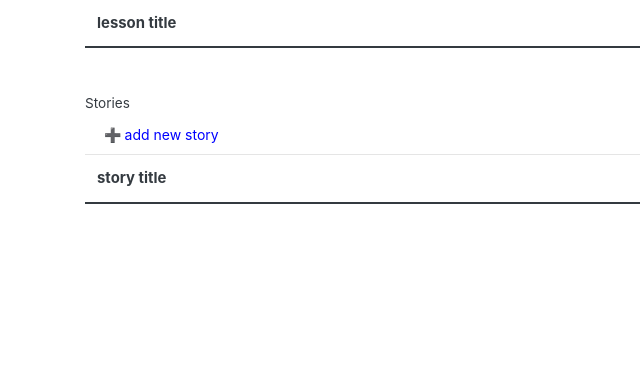
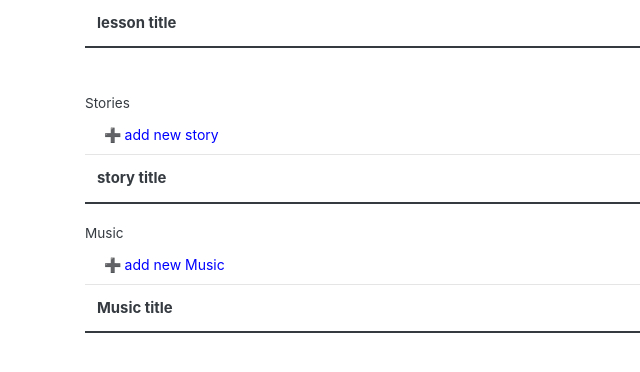
Before and after one commit to rezeq1/EducationWebsite, a Django app: page /KinderGartenHome/ in a window 1280 px wide. Shown: the part 125-497 px from the top of the page, without its empty margins (0-640 px from the left). Run offline with Django 3.2, Linux system fonts and the light colour scheme; a user stored in the database is signed in; data comes from the database, SQL or seed files in the repository; both versions use the stored data as it was after the commit; lists and menus that the app fills with data are empty; some libraries are stand-ins or nearby versions.

Commit message:
fix bugs

```diff
--- a/educationweb/kindergarten/templates/kindergarten/KinderGartenHome.html
+++ b/educationweb/kindergarten/templates/kindergarten/KinderGartenHome.html
@@ -48,6 +48,32 @@
 
     <td><a href="{% url 'story_info' id=story.id %}" style="color:blue" class="btn">Show info</a></td>
 
+  </tr>
+{%endfor%}
+</tbody>
+</table>
+</div>
+<div class="content-section">
+<small>Music</small>
+<br>
+<a href="{% url 'add_music' %}" style="color:blue" class="btn">&#10133; add new Music</a>
+
+<table class="table table-striped">
+
+<thead>
+    <tr>
+        <th scope="col">Music title </th>
+        <th scope="col"></th>
+    </tr>
+</thead>
+<tbody>
+{% for music in musics %}
+<tr>
+    <td>{{music.title}}</td>
+
+    <td><audio src="{{music.music_file.url}}" controls>
+</audio></td>
+
 
 
   </tr>
--- a/educationweb/kindergarten/views.py
+++ b/educationweb/kindergarten/views.py
@@ -112,7 +112,8 @@ def KinderGartenHome(req):
     KG=Kindergarten.objects.filter(myTeacher=teacher).first()
     lessons=lesson.objects.filter(garten=KG).all()
     stories=Story.objects.filter(garten=KG).all()
-    return render(req,'kindergarten/KinderGartenHome.html',{'lessons':lessons,'stories':stories})
+    musics=Music.objects.filter(garten=KG).all()
+    return render(req,'kindergarten/KinderGartenHome.html',{'lessons':lessons,'stories':stories,'musics':musics})
 
 
 @login_required
--- a/educationweb/users/templates/users/base.html
+++ b/educationweb/users/templates/users/base.html
@@ -102,6 +102,8 @@
                       <li class="list-group-item list-group-item-light">  <a href="{% url 'kindergarten_activites'%}">&#127909; Show  lessons</a> </li>
                       <li class="list-group-item list-group-item-light">  <a href="{% url 'show_homeworks_for_kid'%}">&#128218; Show homeworks</a> </li>
                       <li class="list-group-item list-group-item-light">  <a href="{% url 'Get_Kid_stories'%}">&#128213; Show stories</a> </li>
+                      <li class="list-group-item list-group-item-light">  <a href="{% url 'Get_Kid_Musics'%}">&#x1F3BC; Play Music</a> </li>
+
                       <li class="list-group-item list-group-item-light">  <a href="{% url 'Play_game'%}"> &#127918; Play games </a> </li>
                       <li class="list-group-item list-group-item-light">  <a href="{% url 'Kid_Edit_info'%}">&#128260; Edit account information</a> </li>
                       <li class="list-group-item list-group-item-light">  <a href="{% url 'ChangePassword'%}">&#128274; Change my password</a> </li>
```
Also changed, not shown: educationweb/kindergarten/templates/kindergarten/add_music.html (+19 -0 lines), educationweb/db.sqlite3, educationweb/kindergarten/migrations/0014_auto_20210603_0756.py (added), 1 other file.
